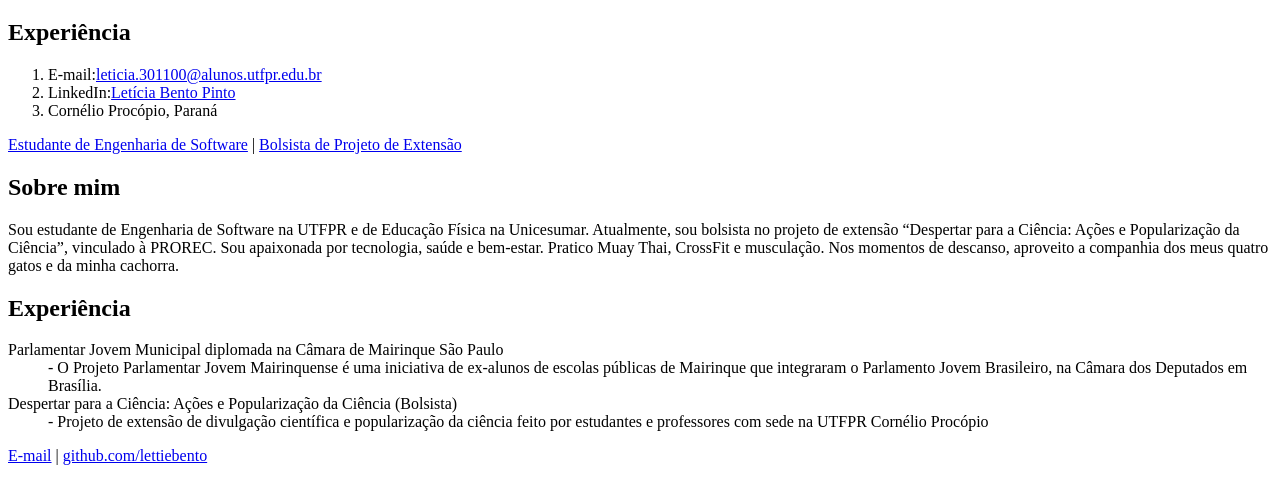
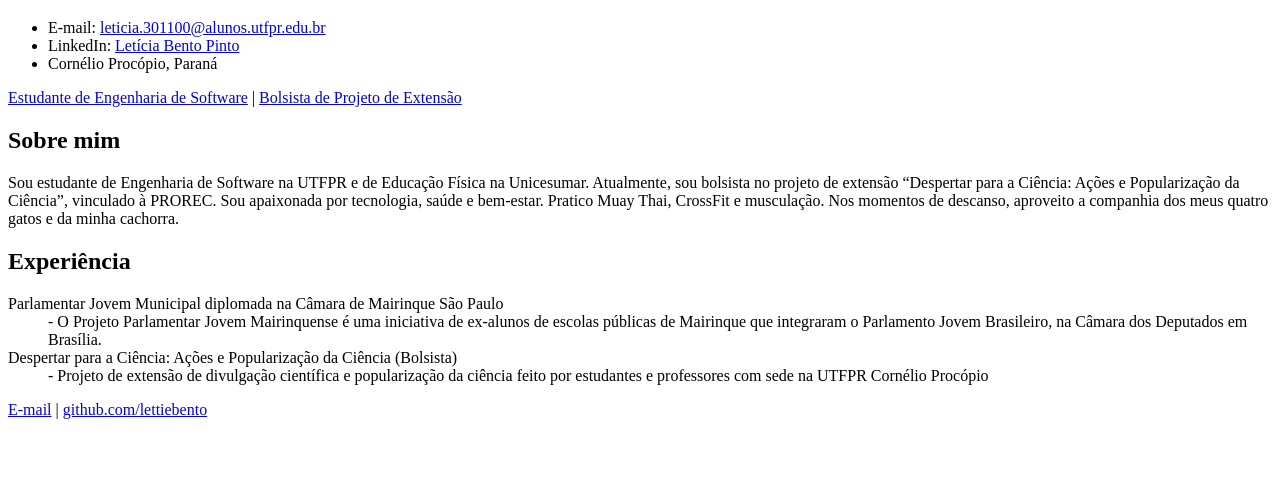
Before and after one commit to lettiebento/Curriculum-Vitae, a plain HTML site: page index.html in a window 1280 px wide. Shown: the part 61-564 px from the top of the page. Drawn offline with Linux system fonts and the light colour scheme.

Commit message:
Update index.html

```diff
--- a/index.html
+++ b/index.html
@@ -12,12 +12,11 @@
    </header>
 
  <article>
-      <h2>Experiência</h2>
-      <ol>
-         <li>E-mail:<a href="mailto:leticia.301100@alunos.utfpr.edu.br">leticia.301100@alunos.utfpr.edu.br</a></li>
-         <li>LinkedIn:<a href="https://www.linkedin.com/in/leticiabentopinto">Letícia Bento Pinto</a></li>
+      <ul>
+         <li>E-mail: <a href="mailto:leticia.301100@alunos.utfpr.edu.br">leticia.301100@alunos.utfpr.edu.br</a></li>
+         <li>LinkedIn: <a href="https://www.linkedin.com/in/leticiabentopinto">Letícia Bento Pinto</a></li>
          <li>Cornélio Procópio, Paraná</li>
-      </ol>
+      </ul>
    </article>
 
    <nav>
```
